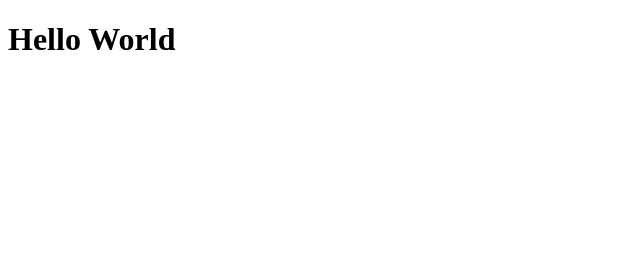
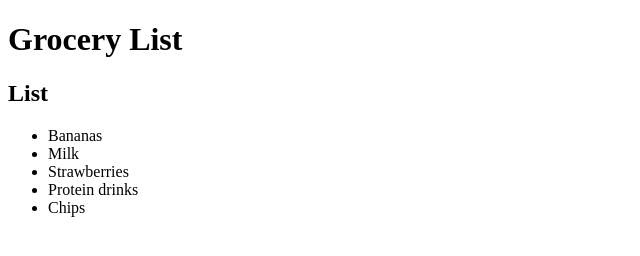
Before and after one commit to Raidss/grocery-list-site, a plain HTML site: page index.html in a window 1280 px wide. Shown: the whole page, without its empty margins (0-640 px from the left). Drawn offline with Linux system fonts and the light colour scheme.

Commit message:
Added header and list

```diff
--- a/index.html
+++ b/index.html
@@ -7,6 +7,15 @@
     <link rel="stylesheet" href="styles.css" />
   </head>
   <body>
-    <h1>Hello World</h1>
+    <h1>Grocery List</h1>
+    <div id="divide"></div>
+    <h2>List</h2>
+    <ul>
+        <li>Bananas</li>
+        <li>Milk</li>
+        <li>Strawberries</li>
+        <li>Protein drinks</li>
+        <li>Chips</li>
+    </ul>
   </body>
 </html>
```
